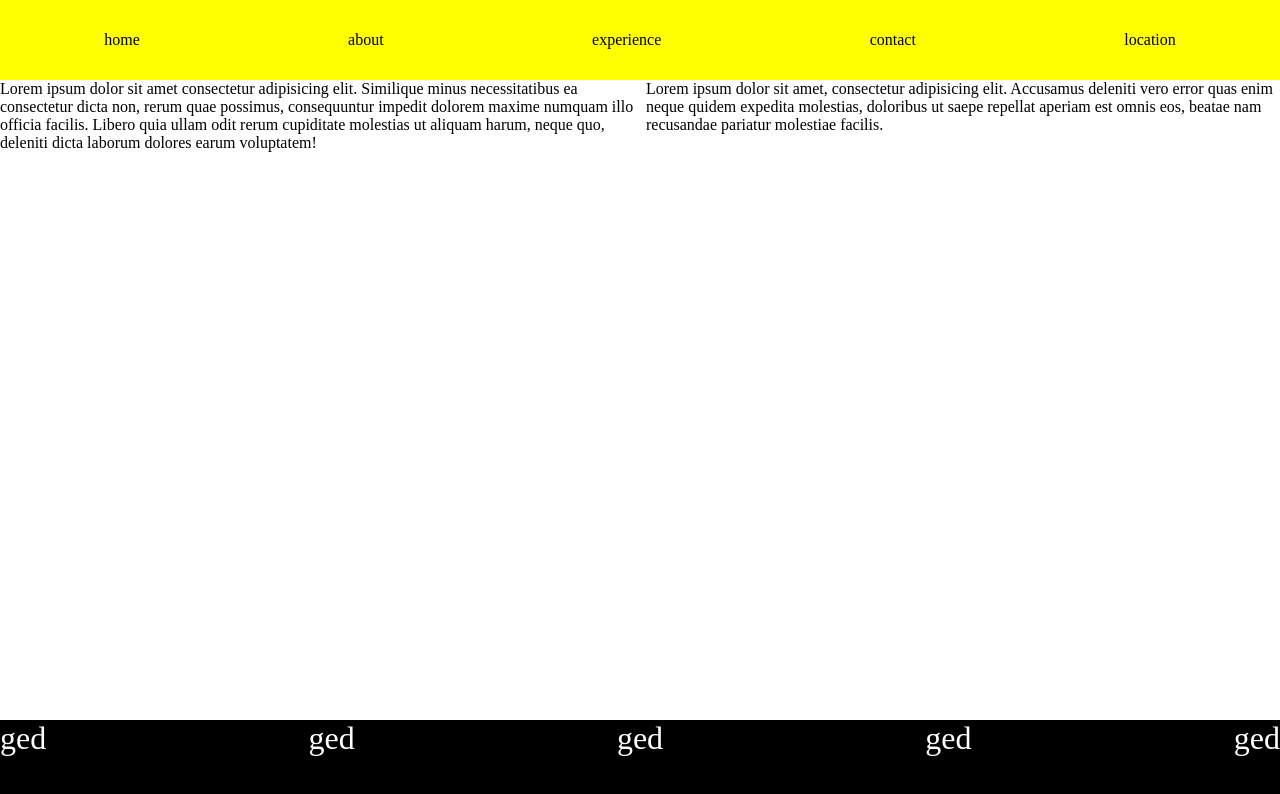
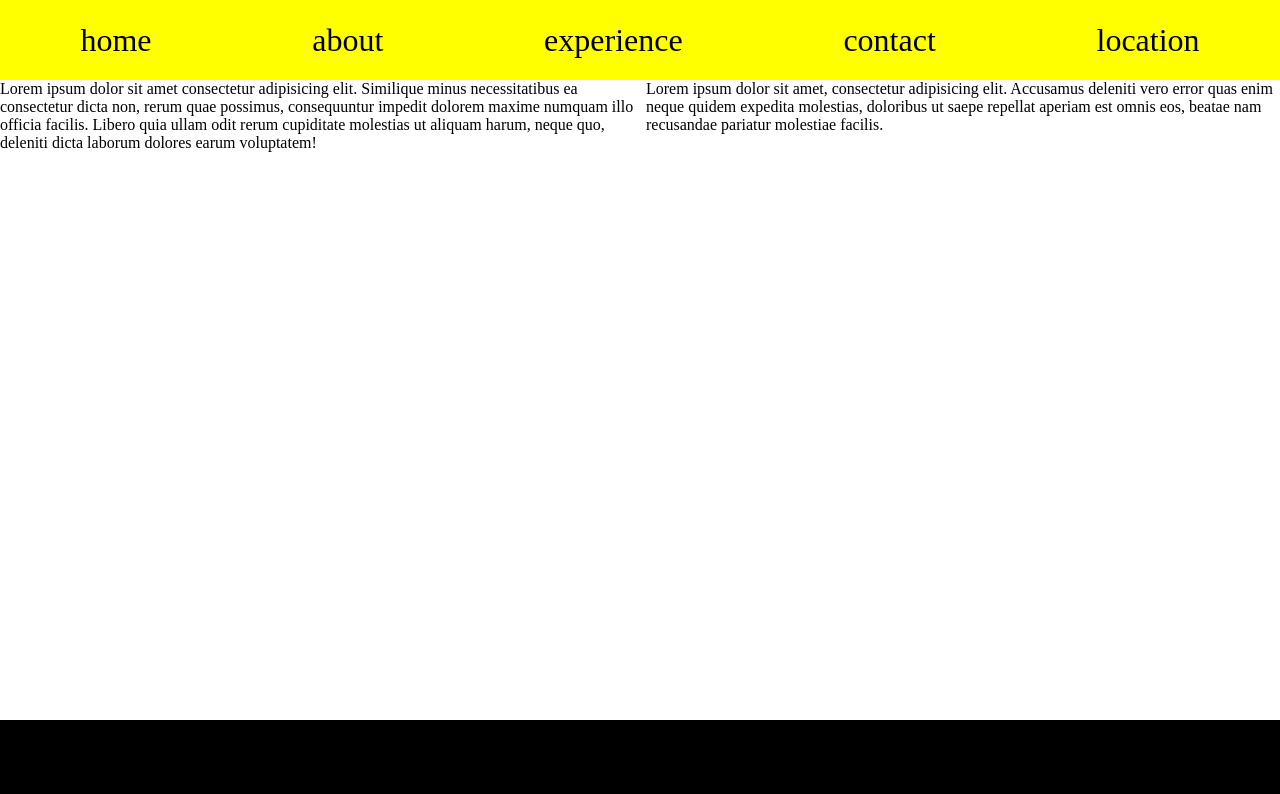
Before and after one commit to Codekazuki/hta-class-for-react, a React (Create React App) app: page / in a window 1280 px wide. Shown: the top 794 px of the page. Built offline with nearby package versions, Linux system fonts and the light colour scheme.

Commit message:
hta react class

```diff
--- a/src/App.css
+++ b/src/App.css
@@ -32,6 +32,6 @@ a {
   display: flex;
   flex-direction: column;
 }
-p {
+a {
   font-size: clamp(1rem, 2.5vw, 5rem);
 }
--- a/src/App.js
+++ b/src/App.js
@@ -8,7 +8,6 @@ function App() {
     <div className='App'>
       <Navbar />
       <Main />
-
       <Footer />
     </div>
   );
--- a/src/Footer.js
+++ b/src/Footer.js
@@ -3,11 +3,9 @@ import React from "react";
 const Footer = () => {
   return (
     <div className='footer'>
-      <p>ged</p>
-      <p>ged</p>
-      <p>ged</p>
-      <p>ged</p>
-      <p>ged</p>
+      <a href='#'>facebook</a>
+      <a href='#'>linkedIn</a>
+      <a href='#'>Twitter</a>
     </div>
   );
 };
```
